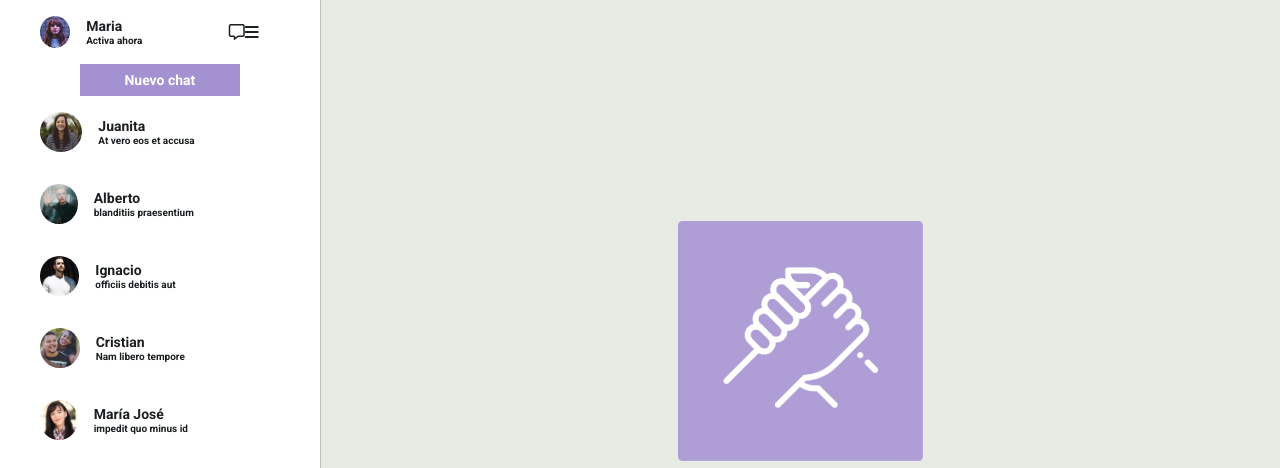
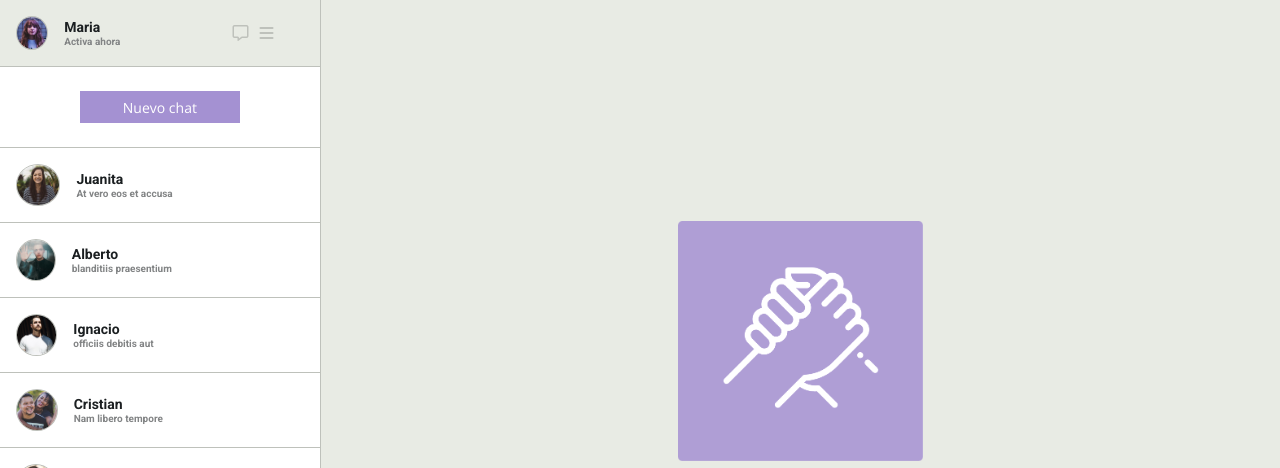
Before and after one commit to carolinalunasfarah/Desafio-LATAM_Flexbox, a plain HTML site: page index.html in a window 1280 px wide. Shown: the top 468 px of the page. Drawn offline with nearby package versions, Linux system fonts and the light colour scheme.

Commit message:
almost ready

```diff
--- a/assets/css/style.css
+++ b/assets/css/style.css
@@ -26,26 +26,29 @@ menu {
 .contacts {
     display: flex;
     flex-direction: column;
-    flex-basis: 25%;
+    width: 25%;
     align-items: center;
-    min-height: 100vh;
-    padding: 0;
 }
 
 .user {
     display: flex;
-    justify-content: space-between;
-    width: 75%;
-    margin: 1rem;
+    width: 100%;
+    border-bottom: solid 0.1rem #bec1bb;
+}
+
+.user:hover {
+    background-color: #e8ebe4;
 }
 
 .user_status {
     display: flex;
+    padding: 1rem;
 }
 
 .user_status img {
     height: 2.5rem;
     border-radius: 50%;
+    border:solid 0.1rem #bec1bb;
 }
 
 #maria_img {
@@ -67,37 +70,54 @@ menu {
 
 .user_info p {
     font-size: 10px;
-    font-weight: 700;
+    color: #828485;
 }
 
 .user_icons {
     display: flex;
     align-items: center;
     justify-content: center;
-    flex-basis: 30%;
+    margin-left: 6rem;
+}
+
+.fa-regular {
+    padding-right: 0.7rem;
+    color: #bec1bb;
+}
+
+.fa-solid {
+    color: #bec1bb;
 }
 
 /* new chat */
+
+.button {
+    border-bottom: solid 0.1rem #bec1bb;
+    width: 100%;
+    display: flex;
+    justify-content: center;
+    align-items: center;
+}
+
 .new_chat {
     display: flex;
     justify-content: center;
     align-items: center;
     height: 2rem;
     width: 10rem;
+    margin: 1.5rem 0rem;
     background-color: #a491d2;
-    font-size: 14px;
 }
 
 .new_chat p {
     color: #fff;
+    font-family: "Open Sans", sans-serif;
+    font-size: 14px;
 }
 
 .new_chat:hover {
     background-color: #cdc3e6;
-}
-
-.new_chat:focus {
-    background-color: #d4dcff;
+    cursor: crosshair;
 }
 
 /* main section */
@@ -105,6 +125,7 @@ menu {
 .right_column {
     background-color: #e8ebe4;
     flex-basis: 75%;
+    min-height: 100vh;
 }
 
 .main_section {
--- a/index.html
+++ b/index.html
@@ -17,6 +17,11 @@
         <script
             src="https://kit.fontawesome.com/f4fd55b42a.js"
             crossorigin="anonymous"></script>
+        <!-- favicon -->
+        <link
+            rel="shortcut icon"
+            href="assets/img/favicon.png"
+            type="image/x-icon" />
     </head>
     <body>
         <main>
@@ -24,7 +29,8 @@
                 <!-- user -->
                 <article class="user">
                     <div class="user_status">
-                        <img id="maria_img"
+                        <img
+                            id="maria_img"
                             src="assets/img/01.jpg"
                             alt="Fotografía frontal de Maria" />
                         <section class="user_info">
@@ -39,9 +45,11 @@
                 </article>
 
                 <!-- new chat -->
-                <article class="new_chat">
-                    <p>Nuevo chat</p>
-                </article>
+                <div class="button">
+                    <article class="new_chat">
+                        <p>Nuevo chat</p>
+                    </article>
+                </div>
 
                 <!-- contacts -->
 
@@ -158,8 +166,8 @@
                         alt="Imagen manos infografía sobre fondo violeta" />
                     <h1>Comienza el Networking</h1>
                     <p>
-                        Presiona el botón <strong>“Nuevo chat”</strong> para
-                        comenzar a crear nuevas <br />
+                        Presiona el botón <b>“Nuevo chat”</b> para comenzar a
+                        crear nuevas <br />
                         redes de contacto para tu empresa o emprendimiento.
                     </p>
                 </section>
```
Also changed, not shown: assets/img/favicon.png (added).
